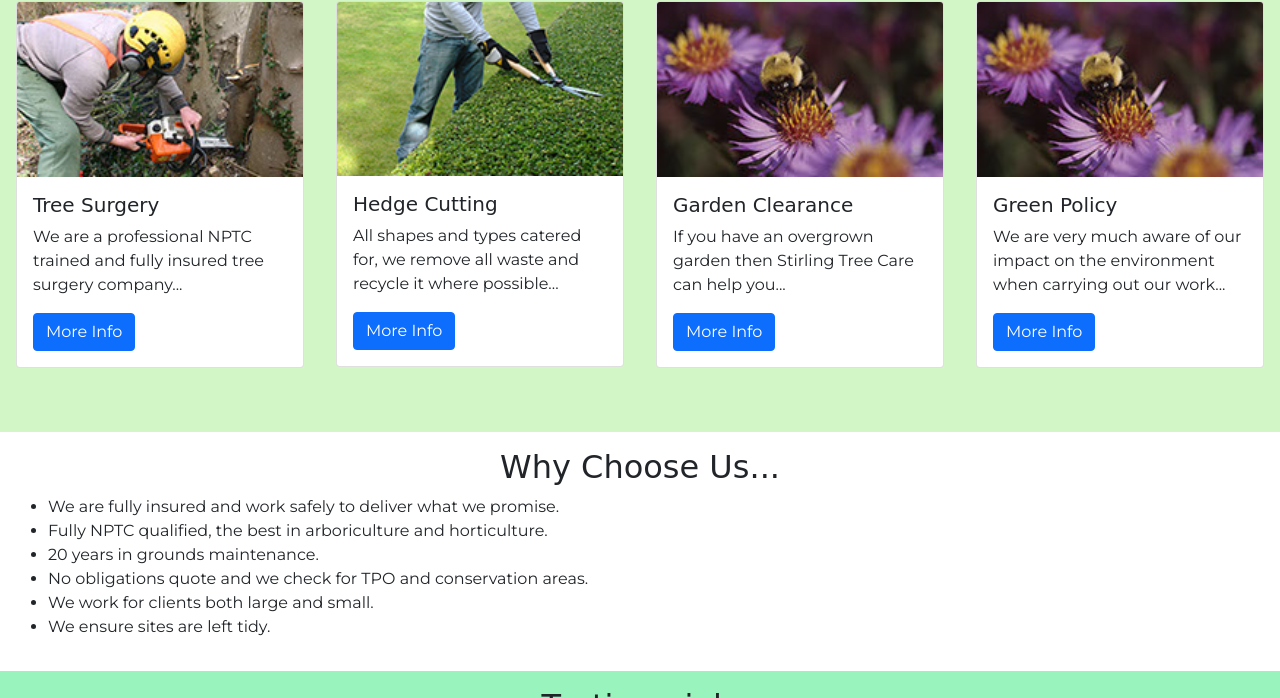
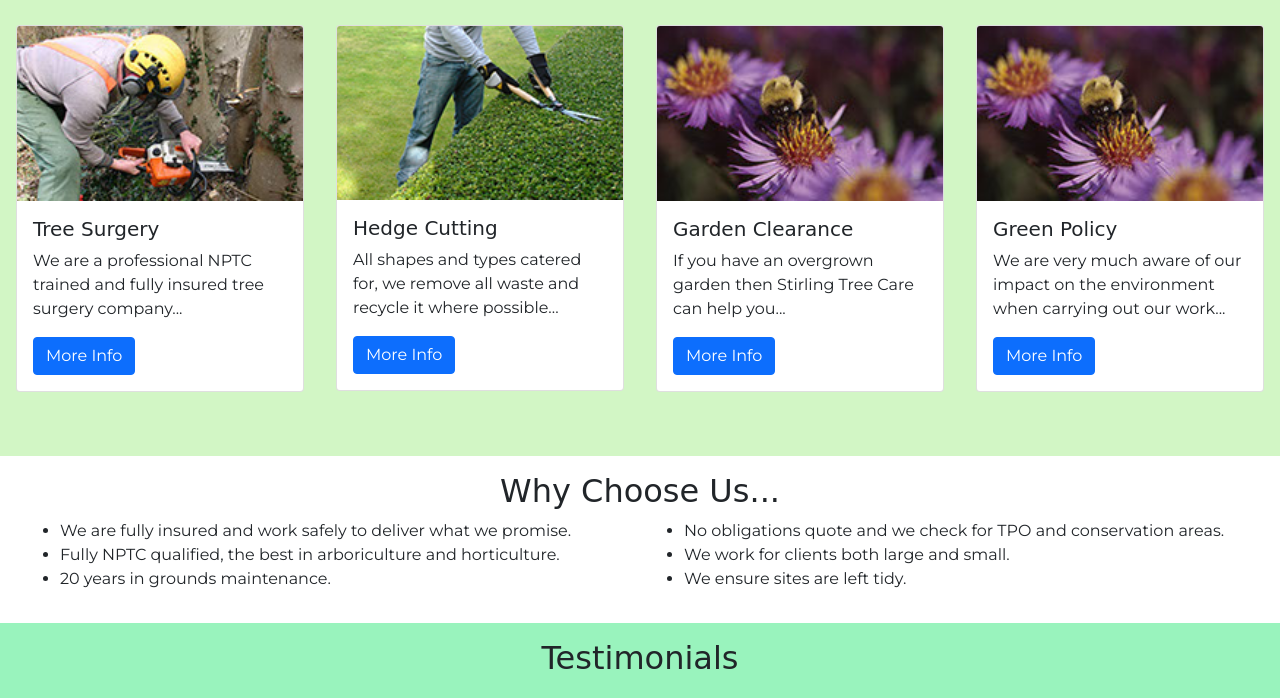
Before and after one commit to Celia-Stirling/Stirling_Tree_Care, a plain HTML site: page index.html in a window 1280 px wide. Shown: the part 683-1381 px from the top of the page. Drawn offline with nearby package versions, Linux system fonts and the light colour scheme; a web font is replaced by a local one.

Commit message:
worked on 'why choose us' section, still needs more work on breakpoints

```diff
--- a/index.html
+++ b/index.html
@@ -73,7 +73,7 @@
     </section>
 
     <section> <!-- Our Services  -->
-      <h2 class="text-center mt-3">Our Services</h2>
+      <h2 class="text-center mb-5">Our Services</h2>
       <div class="container-fluid">
         <div class="row">
           <div class="col">
@@ -122,14 +122,24 @@
 
     <section id="why-choose-us" class="p-3 mt-5"> <!-- Why Choose Us Section -->
       <h2 class="text-center">Why Choose Us...</h2>
-      <ul>
+      <div class="container-fluid">
+        <div class="row">
+          <div class="col">
+            <ul class="mx-auto mb-0">
               <li>We are fully insured and work safely to deliver what we promise.</li>
               <li>Fully NPTC qualified, the best in arboriculture and horticulture.</li>
               <li>20 years in grounds maintenance.</li>
+            </ul>
+          </div>
+          <div class="col">
+            <ul class="mx-auto">
               <li>No obligations quote and we check for TPO and conservation areas.</li>
               <li>We work for clients both large and small.</li>
               <li>We ensure sites are left tidy.</li>
             </ul>
+          </div>
+        </div>
+      </div>
     </section>
 
     <section id="testimonials"> <!-- Testimonial Carousel -->
--- a/style.css
+++ b/style.css
@@ -113,6 +113,16 @@ h1, h2, h3, h4, h5 {
     background-color: #fff;
 }
 
+#why-choose-us ul {
+  width: 300px;
+}
+
+@media screen and (min-width: 992px) {
+  #why-choose-us ul {
+    width: 600px;
+  }
+}
+
 /* Testimonials */
 
 #testimonials {
```
Lines whose indentation alone changed are shown as unchanged.
